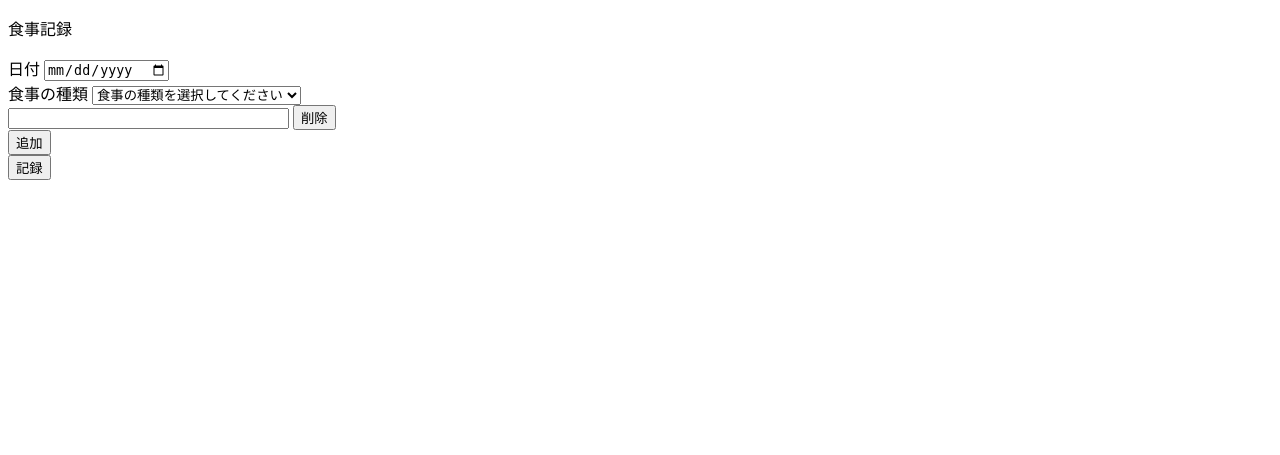
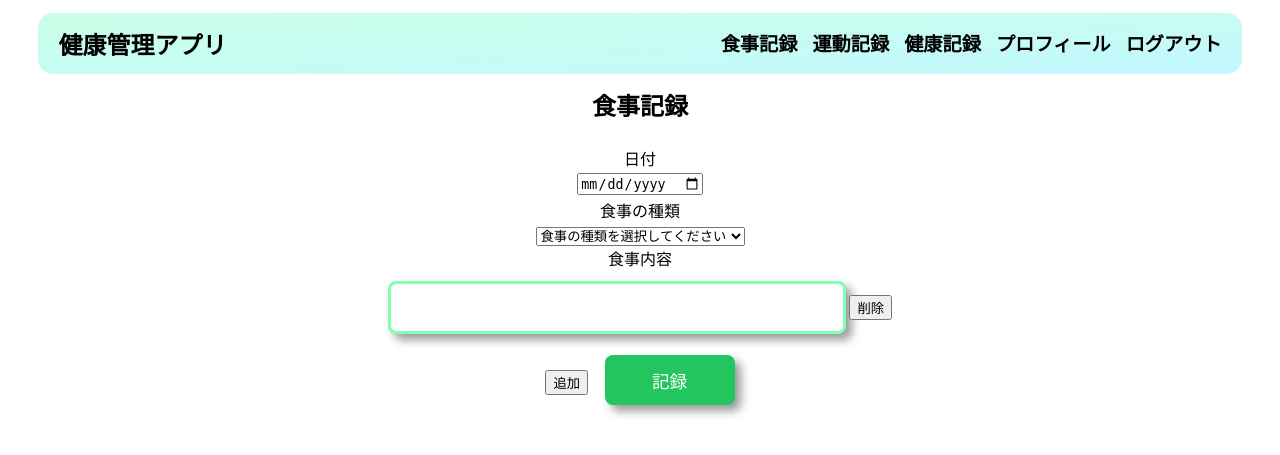
Before and after one commit to yoshiokaharuto/2024_health_care, a Flask app: page /health/food_record in a window 1280 px wide. Shown: the top 455 px of the page. Run offline with Flask 3, Linux system fonts and the light colour scheme.

Commit message:
header追加,class追記

```diff
--- a/templates/health/food_record.html
+++ b/templates/health/food_record.html
@@ -3,13 +3,17 @@
 <head>
     <meta charset="UTF-8">
     <meta name="viewport" content="width=device-width, initial-scale=1.0">
+    <link href="https://fonts.googleapis.com/css2?family=Noto+Sans+JP:wght@100..900&display=swap" rel="stylesheet">
+    <link rel="stylesheet" href="https://fonts.googleapis.com/css2?family=Material+Symbols+Outlined:opsz,wght,FILL,GRAD@40,400,0,0" />
+    <link rel="stylesheet" href="{{url_for('static',filename = 'css/style.css')}}">
+    <link rel="stylesheet" href="{{url_for('static',filename = 'css/nav.css')}}">
     <title>食事記録</title>
     <script>
         function addMealInput() {
             let container = document.getElementById("meal-container");
             let inputDiv = document.createElement("div");
             inputDiv.innerHTML = `<input type="text" name="meal_detail-${container.children.length}" class="form-control" size="32">
-                          <button type="button" onclick="removeMealInput(this)">削除</button>`;
+                          <button type="button" onclick="removeMealInput(this)" class="delete_button">削除</button>`;
             container.appendChild(inputDiv);
         }
 
@@ -17,41 +21,67 @@
             button.parentElement.remove();
         }
     </script>
-
 </head>
 <body>
-    <p>食事記録</p>
+    <header class="header">
+    	<a href="{{url_for('user_top')}}" class="home">健康管理アプリ</a>
+        <nav class="nav">
+            <ul>
+                <li><a href="{{url_for('health.food_record')}}">食事記録</a></li>
+                <li><a href="{{url_for('health.exercise_record')}}"> 運動記録</a></li>
+                <li><a href="{{url_for('health.health_record')}}"> 健康記録</a></li>
+                <li><a href="{{url_for('user.profile')}}">プロフィール</a></li>
+                <li><a href="{{url_for('logout')}}">ログアウト</a></li>
+            </ul>
+        </nav>
+    </header>
 
-    <form action="{{url_for('health.food_record_confirm')}}" method="POST" novalidate>
+    <p class="sub_title">食事記録</p>
+
+    <form action="{{url_for('health.food_record_confirm')}}" method="POST" novalidate class="login_form">
         {{form.hidden_tag()}}
 
         <div>
             {{form.date.label}}
-            {{form.date(class='form-control',size=32)}}
+        </div>
+        <div>
+            {{form.date(class='meal_form',size=32)}}
+        </div>
+        <div class="error">
             {% for error in form.date.errors %}
             <span style="color:red">{{error}}</span>
             {% endfor %}
         </div>
+
         <div>
             {{ form.meal_type.label }}
-            {{ form.meal_type(class='form-control') }}
+        </div>
+        <div>
+            {{ form.meal_type(class='meal_form') }}
+        </div>
+        <div>
             {% for error in form.meal_type.errors %}
             <span style="color:red;">{{ error }}</span>
             {% endfor %}
         </div>
+
+        <div>
+            <label>食事内容</label>
+        </div>
         <div id="meal-container">
             {% for field in form.meal_detail %}
-                <div>
-                    {{ field(class='form-control', size=32) }}
-                    <button type="button" onclick="removeMealInput(this)">削除</button>
+                <div class="delete">
+                    <div class="detail_form">
+                        {{ field(class='form-control', size=32) }}
+                        <button type="button" onclick="removeMealInput(this)" class="delete_button">削除</button>
+                    </div>
                 </div>
-            {% endfor %}
-            <button type="button" onclick="addMealInput()">追加</button>
+                {% endfor %}
             </div>
-
-        <div>
-            {{form.submit(class='btn btn-primary')}}
-        </div>
+            <div>
+                <button type="button" onclick="addMealInput()" class="search_button">追加</button>
+                {{form.submit(class='button')}}
+            </div>
     </form>
 
     {% with messages = get_flashed_messages() %} {% if messages %}
```
